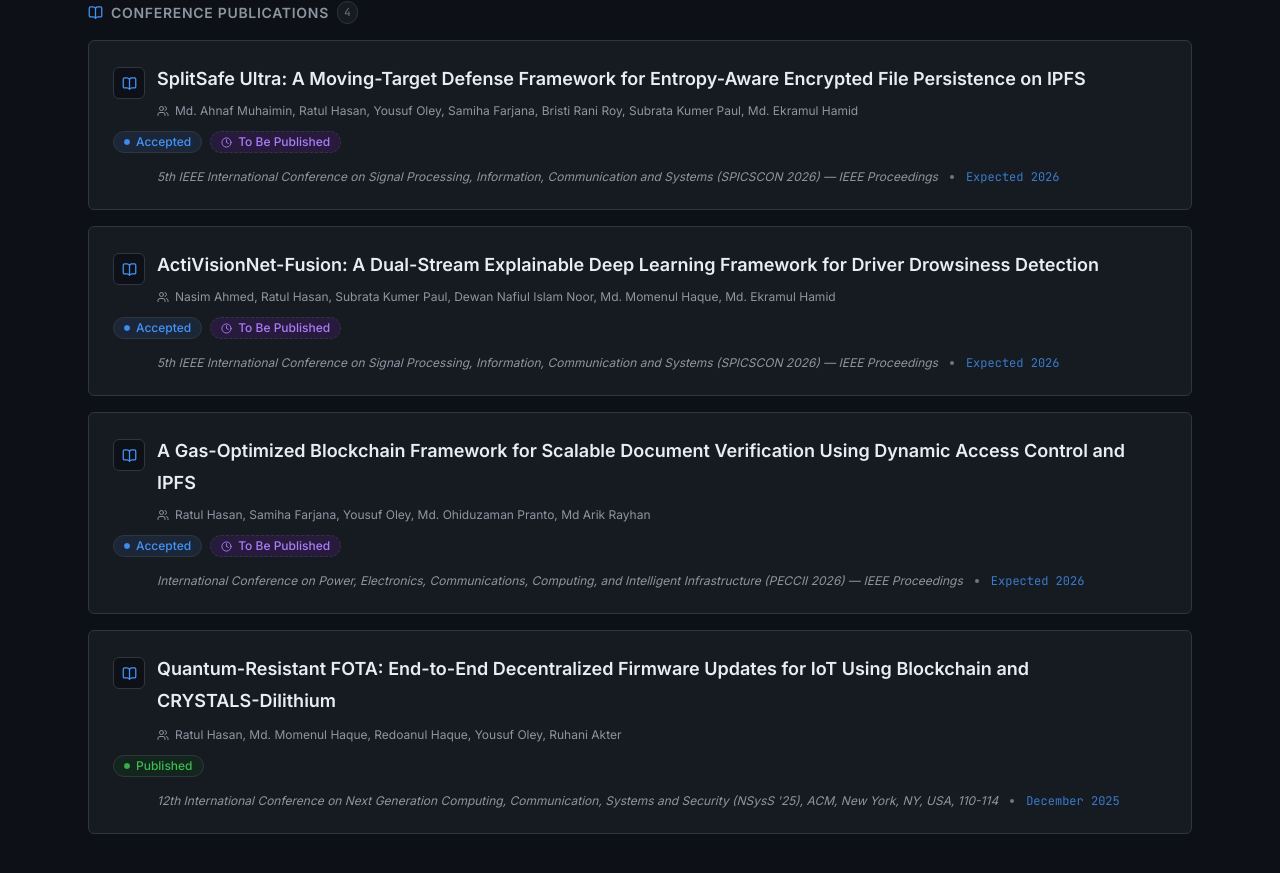
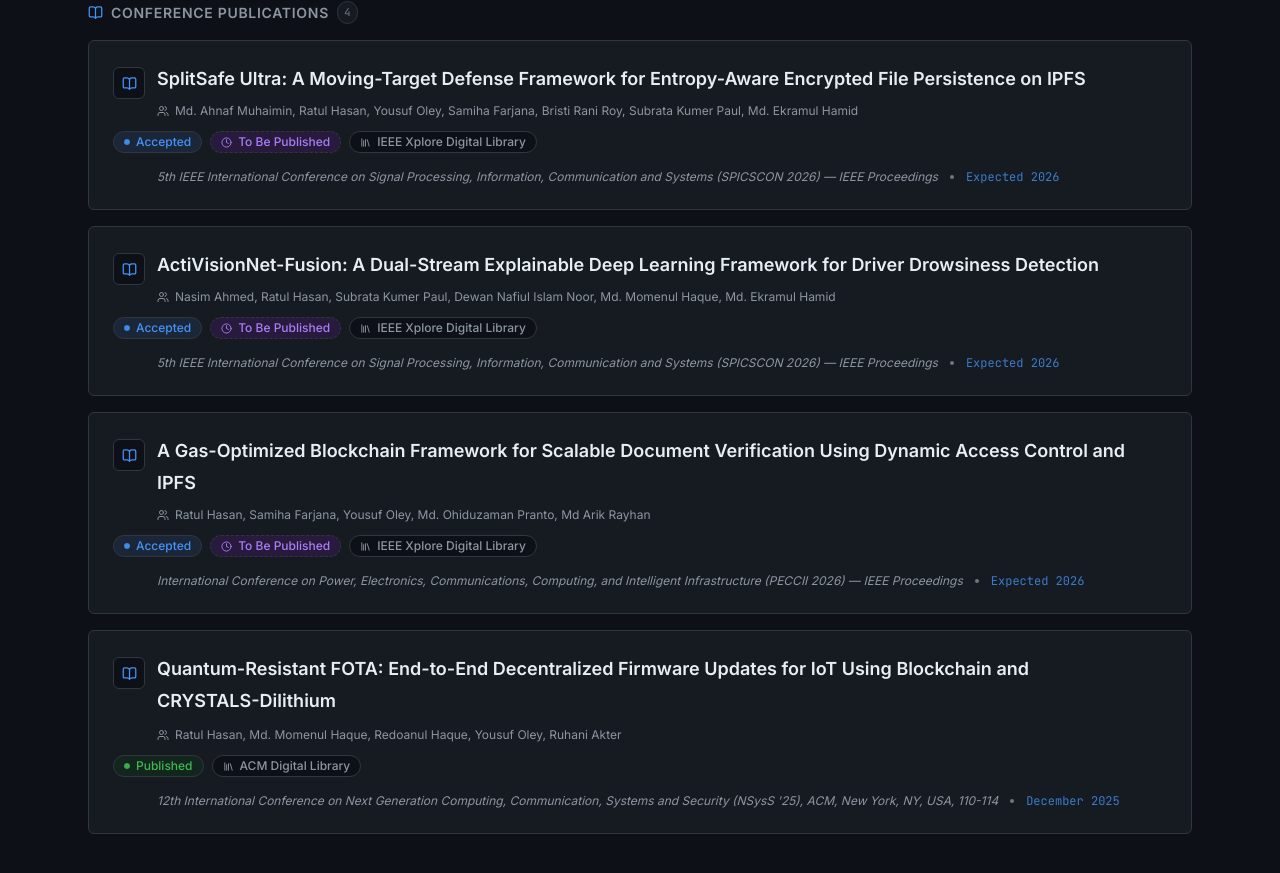
Before and after one commit to ratulhasan001/portfolio, a Next.js app: page / in a window 1280 px wide. Shown: the part 2692-3565 px from the top of the page. Built offline with nearby package versions, Linux system fonts and the light colour scheme.

Commit message:
fixed publication section

```diff
--- a/src/components/research-section.tsx
+++ b/src/components/research-section.tsx
@@ -1,7 +1,7 @@
 "use client";
 
 import { motion } from "framer-motion";
-import { BookOpen, Clock, ExternalLink, FileText, Users } from "lucide-react";
+import { BookOpen, Clock, ExternalLink, FileText, Library, Users } from "lucide-react";
 import { publications, type Publication } from "@/lib/data";
 import { SectionTitle, StatusPill } from "./ui";
 import { StaggerGroup, staggerItem } from "./fade-in";
@@ -64,6 +64,18 @@
             >
               <Clock size={11} />
               To Be Published
+            </motion.span>
+          )}
+          {pub.digitalLibrary && (
+            <motion.span
+              initial={{ opacity: 0, scale: 0.6, y: -4 }}
+              whileInView={{ opacity: 1, scale: 1, y: 0 }}
+              viewport={{ once: true }}
+              transition={{ type: "spring", stiffness: 420, damping: 15, delay: 0.22 }}
+              className="inline-flex items-center gap-1.5 rounded-full border border-border-default bg-canvas px-2.5 py-0.5 text-xs font-medium text-fg-muted"
+            >
+              <Library size={11} />
+              {pub.digitalLibrary}
             </motion.span>
           )}
         </div>
--- a/src/lib/data.ts
+++ b/src/lib/data.ts
@@ -93,6 +93,7 @@
   status: "published" | "accepted" | "under-review";
   link?: string;
   type: "conference" | "journal";
+  digitalLibrary?: string;
 };
 
 export const publications: Publication[] = [
@@ -115,6 +116,7 @@
   date: "Expected 2026",
   status: "accepted",
   type: "conference",
+  digitalLibrary: "IEEE Xplore Digital Library",
 },
 {
   title:
@@ -126,6 +128,7 @@
   date: "Expected 2026",
   status: "accepted",
   type: "conference",
+  digitalLibrary: "IEEE Xplore Digital Library",
 },
   {
     title:
@@ -137,6 +140,7 @@
     date: "Expected 2026",
     status: "accepted",
     type: "conference",
+    digitalLibrary: "IEEE Xplore Digital Library",
   },
   {
     title:
@@ -149,6 +153,7 @@
     status: "published",
     link: "https://doi.org/10.1145/3777555.3777569",
     type: "conference",
+    digitalLibrary: "ACM Digital Library",
   },
 ];
 
```
